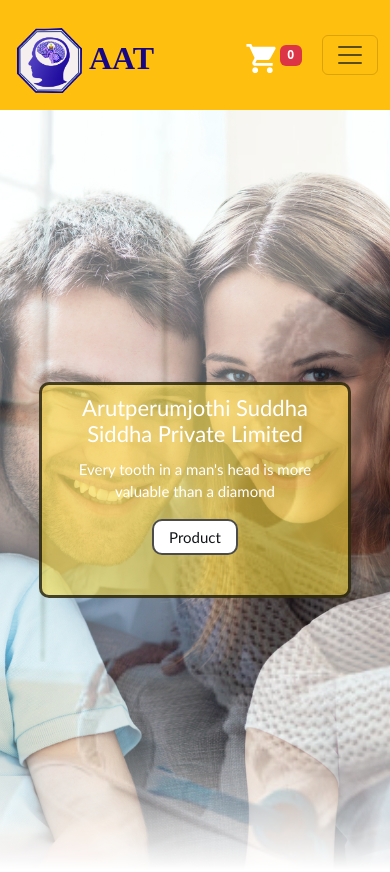
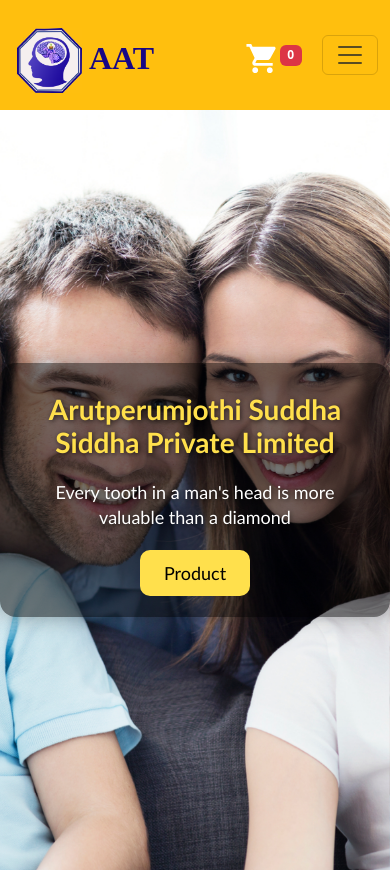
Before and after one commit to sathananthan/toothpowder-vite-final, a React (Vite) app: page / in a window 390 px wide. Shown: the top 872 px of the page. Built offline with nearby package versions, Linux system fonts and the light colour scheme.

Commit message:
home design

```diff
--- a/src/style/Home.css
+++ b/src/style/Home.css
@@ -1,187 +1,118 @@
 #home1 {
+  position: relative;
   width: 100%;
   height: 90vh;
   display: flex;
   justify-content: center;
-  align-items: left;
+  align-items: center;
   flex-direction: column;
+  font-family: "Gill Sans", "Gill Sans MT", Calibri, "Trebuchet MS", sans-serif;
+  overflow: hidden;
+  z-index: 1;
+}
+
+#home1::before,
+#home1::after {
+  content: "";
+  position: absolute;
+  top: 0;
+  left: 0;
+  width: 100%;
+  height: 100%;
+  background-size: cover;
   background-position: center;
   background-repeat: no-repeat;
-  background-size: cover;
-  font-family: "Gill Sans", "Gill Sans MT", Calibri, "Trebuchet MS", sans-serif;
-  transition: 5s;
-
-  animation-name: animate;
-  animation-direction: alternate-reverse;
   animation-duration: 30s;
-  animation-fill-mode: forwards;
   animation-iteration-count: infinite;
-  animation-play-state: running;
   animation-timing-function: ease-in-out;
-
-  mask-image: linear-gradient(
-    to bottom,
-    rgba(0, 0, 0, 1),
-    rgba(0, 0, 0, 0.9),
-    rgba(0, 0, 0, 8),
-    rgba(0, 0, 0, 7),
-    rgba(0, 0, 0, 6),
-    rgba(0, 0, 0, 5),
-    rgba(0, 0, 0, 0)
-  );
-  z-index: -1;
+  transition: opacity 2s ease;
+  z-index: -2;
 }
 
-@keyframes animate {
-  0% {
-    background-image: url("../assets/family1.jpg");
+#home1::before {
+  background-image: url("../assets/family1.jpg");
+  animation-name: fadeInOut1;
+}
+
+#home1::after {
+  background-image: url("../assets/family2.jpg");
+  animation-name: fadeInOut2;
+}
+
+@keyframes fadeInOut1 {
+  0%,
+  45% {
+    opacity: 1;
   }
-  50% {
-    background-image: url("../assets/family2.jpg");
+  50%,
+  100% {
+    opacity: 0;
+  }
+}
+
+@keyframes fadeInOut2 {
+  0%,
+  45% {
+    opacity: 0;
+  }
+  50%,
+  95% {
+    opacity: 1;
   }
   100% {
-    background-image: url("../assets/family1.jpg");
+    opacity: 0;
   }
 }
 
 .headerContainer {
-  width: auto;
-  margin-left: 50px;
-  margin-right: 50px;
-  background-color: #ffe04293;
-  border-radius: 20px;
-  border: 3px solid rgba(0, 0, 0, 0.704);
-
+  position: relative;
+  z-index: 2;
+  background: rgba(0, 0, 0, 0.5); /* transparent dark card */
+  padding: 30px 40px;
+  border-radius: 16px;
   text-align: center;
-  padding-bottom: 50px;
+  color: #fff;
+  box-shadow: 0 0 20px rgba(0, 0, 0, 0.3);
 }
 
 .headerContainer h1 {
-  justify-content: center;
-  align-items: center;
-  font-size: 46px;
-  height: 60px;
-  font-weight: 50;
-  color: rgb(255, 255, 255);
+  font-size: 42px;
+  font-weight: 600;
+  margin-bottom: 20px;
+  color: #ffe04c;
+  text-shadow: 1px 1px 5px rgba(0, 0, 0, 0.7);
 }
 
 .headerContainer p {
-  padding: 0;
-  font-size: 32px;
-  /* padding-top: 25px; */
-  font-weight: lighter;
-  color: rgb(255, 255, 255);
+  font-size: 26px;
+  font-weight: 300;
+  line-height: 1.4;
+  color: #fff;
+  text-shadow: 1px 1px 4px rgba(0, 0, 0, 0.6);
+  margin-bottom: 30px;
 }
 
 .headerContainer a {
-  color: black;
+  font-size: 18px;
+  padding: 12px 24px;
+  background-color: #ffe04c;
+  color: #000;
+  border-radius: 10px;
   border: none;
-  border-radius: 10px;
-  cursor: pointer;
-  justify-content: center;
-  background-color: white;
-  color: rgb(0, 0, 0);
   text-decoration: none;
-  font-size: 20px;
-  padding: 14px 25px;
-  border: 2px solid rgba(0, 0, 0, 0.704);
+  transition: 0.3s ease;
 }
 
 .headerContainer a:hover {
-  background-color: #b7c4ca;
-  cursor: pointer;
-  transition: 0.3 ease-in;
+  background-color: #fff176;
+  transform: translateY(-2px);
 }
 
-@media only screen and (max-width: 980px) {
+@media only screen and (max-width: 650px) {
+  .headerContainer h1 {
+    font-size: 28px;
+  }
   .headerContainer p {
-    padding-top: 25px;
+    font-size: 18px;
   }
 }
-@media only screen and (max-width: 650px) {
-  #home1 {
-    justify-content: center;
-    align-items: center;
-  }
-
-  .headerContainer {
-    margin: 50px;
-    border-radius: 10px;
-    padding: 10px;
-    width: 80%;
-    display: flex;
-    justify-content: center;
-    align-items: center;
-    flex-direction: column;
-    background-color: #ffe04293;
-    color: white;
-  }
-
-  .headerContainer h1 {
-    font-size: 30px;
-    height: 30px;
-    color: white;
-  }
-
-  .headerContainer p {
-    font-size: 18px;
-    padding-top: 25px;
-    color: white;
-  }
-
-  .headerContainer a {
-    background-color: white;
-    color: #121619;
-    margin-bottom: 30px;
-  }
-
-  .headerContainer a:hover {
-    background-color: rgb(236, 226, 226);
-    color: #121619;
-  }
-}
-
-@media only screen and (max-width: 940px) and (min-width: 735px) {
-  .headerContainer h1 {
-    font-size: 46px;
-  }
-
-  .headerContainer p {
-    font-size: 32px;
-    padding-top: 25px;
-  }
-}
-
-@media only screen and (max-width: 735px) and (min-width: 650px) {
-  .headerContainer h1 {
-    font-size: 36px;
-  }
-
-  .headerContainer p {
-    padding-top: 25px;
-    font-size: 21px;
-  }
-}
-
-@media only screen and (max-width: 555px) and (min-width: 430px) {
-  .headerContainer h1 {
-    font-size: 30px;
-  }
-
-  .headerContainer p {
-    font-size: 20px;
-  }
-}
-
-@media only screen and (max-width: 555px) {
-  .headerContainer h1 {
-    font-size: 22px;
-  }
-  .headerContainer p {
-    font-size: 15px;
-  }
-  .headerContainer a {
-    font-size: 15px;
-    padding: 5px 15px;
-  }
-}
```
